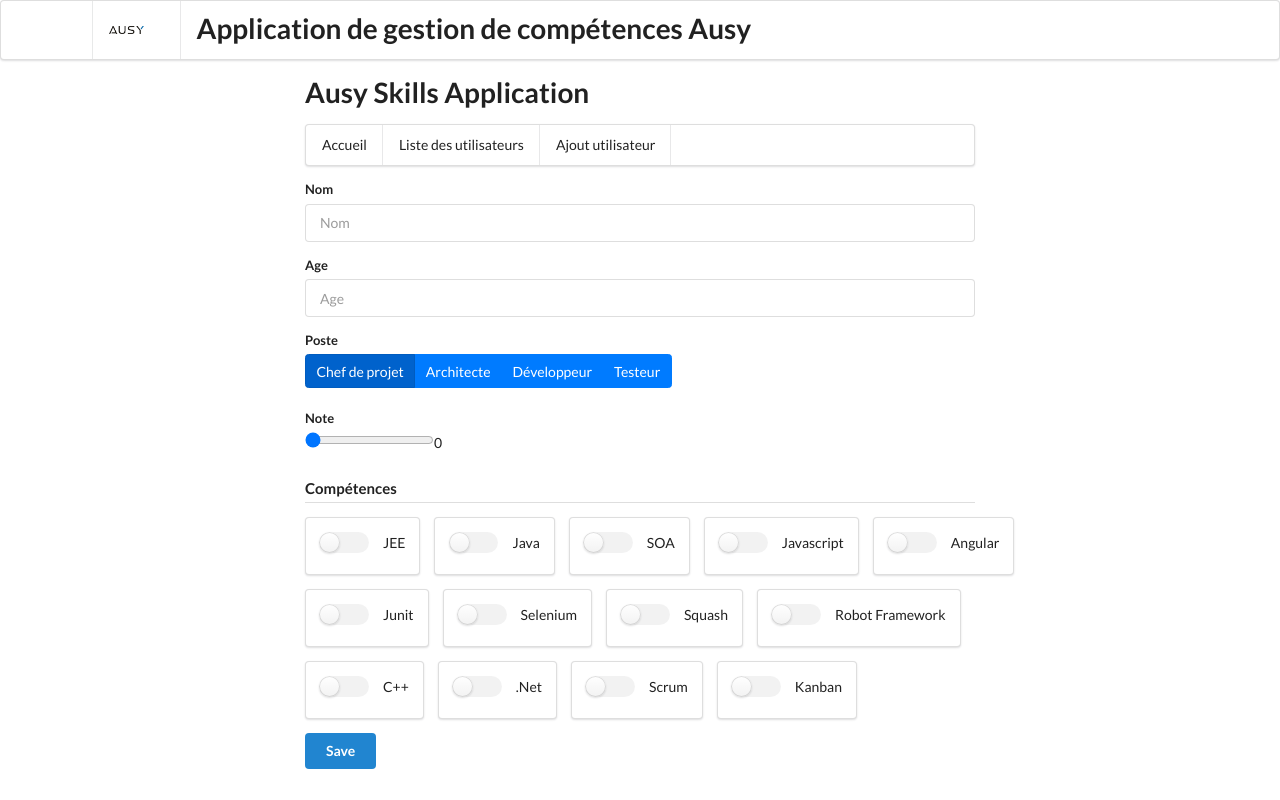
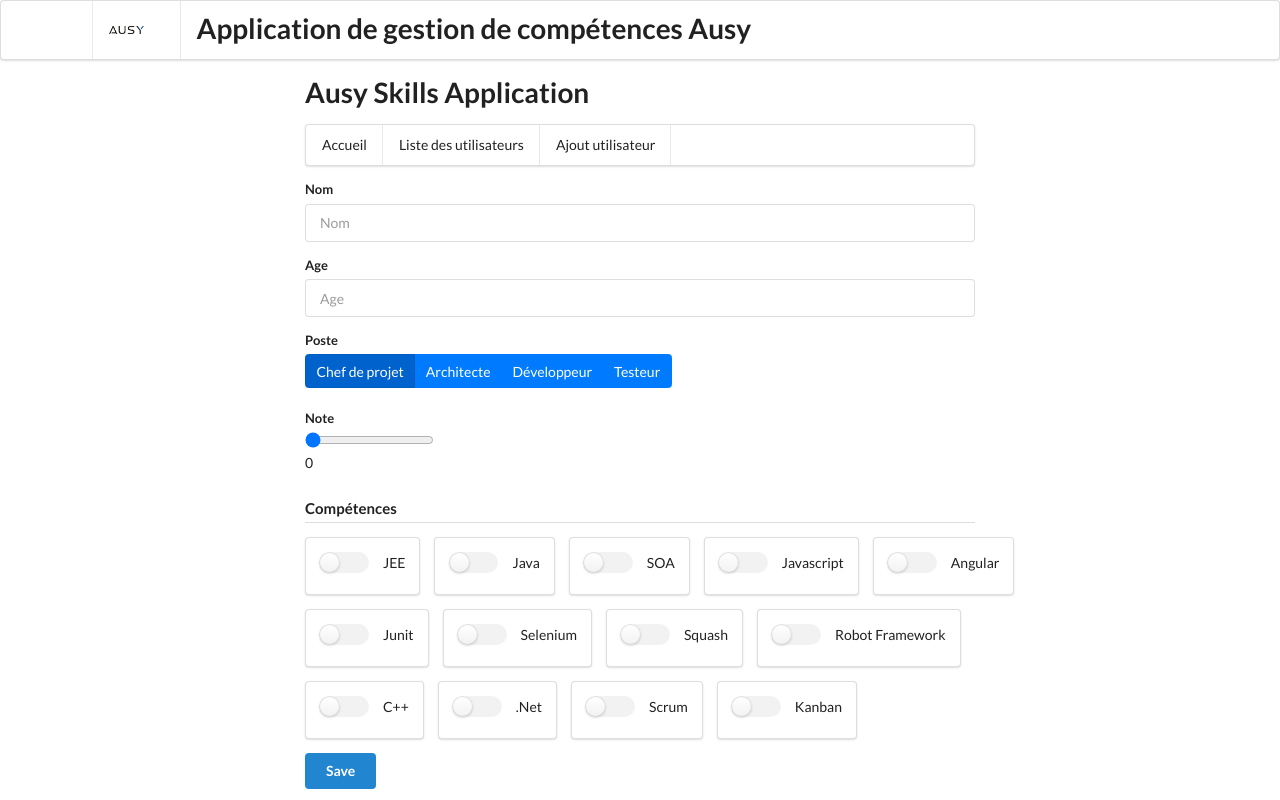
Before and after one commit to adurlea/ausy-skills-app, an Angular app: page /userAdd in a window 1280 px wide. Built offline with nearby package versions, Linux system fonts and the light colour scheme.

Commit message:
TP5 implementations: - small fix showing note slider below the slider

```diff
--- a/src/app/user-add/user-add.component.html
+++ b/src/app/user-add/user-add.component.html
@@ -37,7 +37,7 @@
             [(ngModel)]='newUser.rating'required #ratingField="ngModel"
             pattern="^[1-9]\d*$" max="5" step="0.1"
             [class.user-field-error]="form.submitted && ratingField.invalid && !postSuccess"/>
-            <span>{{ratingField.value}}</span>
+            <p>{{ratingField.value}}</p>
   </div>
   <div [hidden]="!form.submitted || ratingField.valid || postSuccess" class="ui red pointing label">
     Merci d'entrer une note sup&eacute;rieure à 0
```
